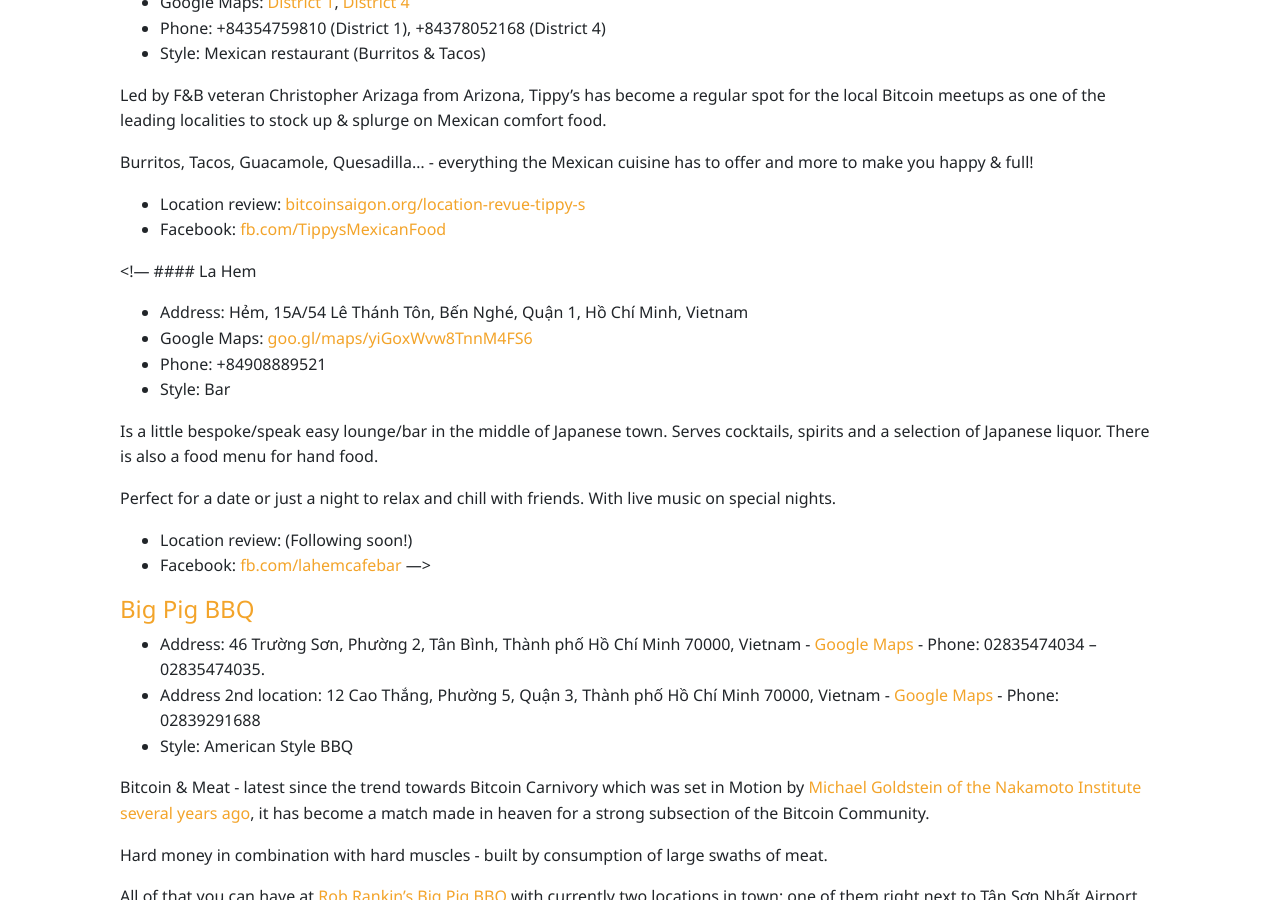
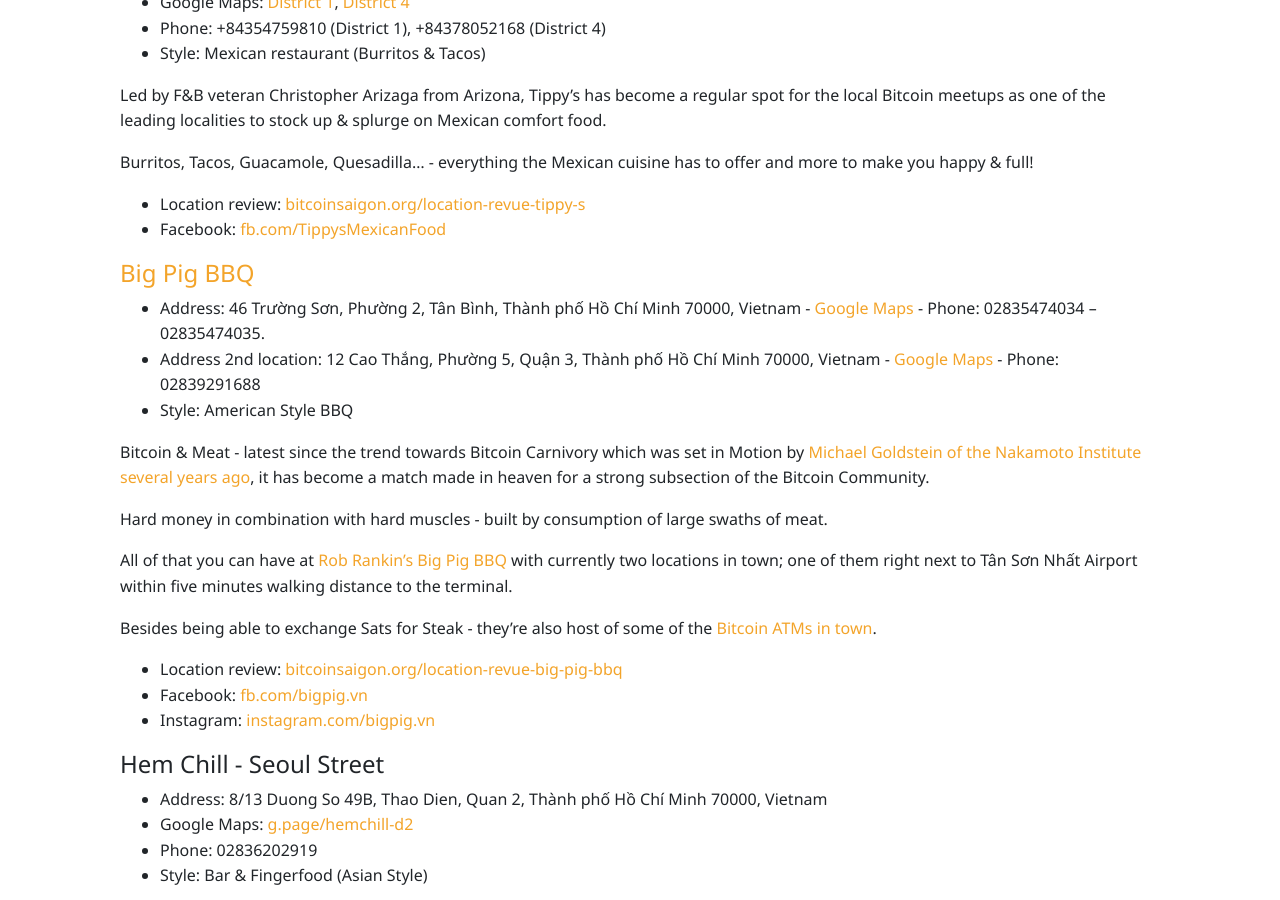
Before and after one commit to bitcoinsaigon/bitcoinsaigon.github.io, a Jekyll site: the page built from _pages/spend-sats-saigon.md, in a window 1280 px wide and 900 px high, scrolled down 889 px. Built offline with Jekyll 4.4.1, drawn with Linux system fonts in a browser that asks for light colours; nearby versions of some CDN libraries; some of the changed lines change nothing that is shown.

Commit message:
Fix removing La Hem

```diff
--- a/_pages/spend-sats-saigon.md
+++ b/_pages/spend-sats-saigon.md
@@ -42,9 +42,8 @@
 - Location review: [bitcoinsaigon.org/location-revue-tippy-s](https://bitcoinsaigon.org/location-revue-tippy-s/)
 - Facebook: [fb.com/TippysMexicanFood](https://www.facebook.com/TippysMexicanFood/)
 
- <!---
- #### La Hem
-
+{% comment %}
+#### La Hem
 - Address: Hẻm, 15A/54 Lê Thánh Tôn, Bến Nghé, Quận 1, Hồ Chí Minh, Vietnam
 - Google Maps: [goo.gl/maps/yiGoxWvw8TnnM4FS6](https://goo.gl/maps/yiGoxWvw8TnnM4FS6)
 - Phone: +84908889521
@@ -56,7 +55,7 @@
 
 - Location review: (Following soon!)
 - Facebook: [fb.com/lahemcafebar](https://facebook.com/lahemcafebar/)
---->
+{% endcomment %}
 
 #### [Big Pig BBQ](https://utit.vn/)
 
```
